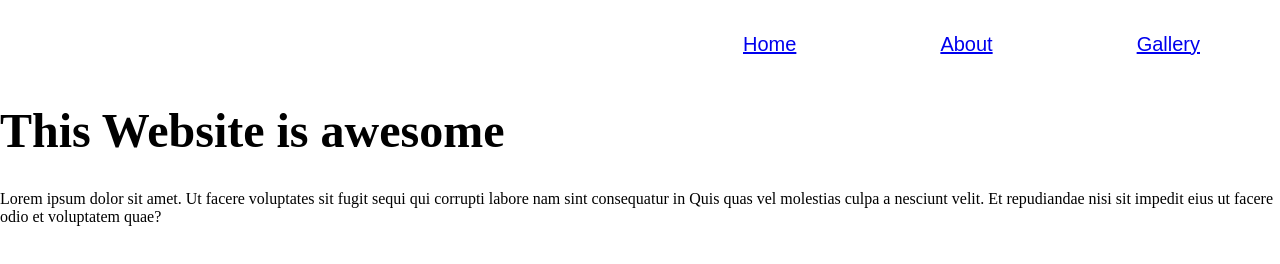
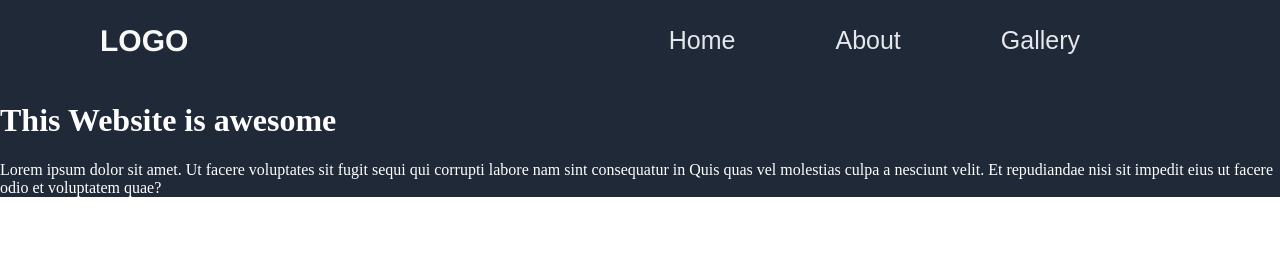
Before and after one commit to markrogie12/Landing-Page-Practice, a plain HTML site: page index.html in a window 1280 px wide. Drawn offline with Linux system fonts and the light colour scheme.

Commit message:
following odins given template

```diff
--- a/index.html
+++ b/index.html
@@ -7,9 +7,10 @@
     <title>Document</title>
 </head>
 <body>
+     <div class="container">
       <header class="navbar">
           <div class="logo">
-            <img src="">
+              <a>LOGO</a>
           </div>
           <ul class="nav-list">
               <li class="nav-item"><a href="#">Home</a></li>
@@ -24,6 +25,7 @@
               Lorem ipsum dolor sit amet. Ut facere voluptates sit fugit sequi qui corrupti labore nam sint consequatur in Quis quas vel molestias culpa a nesciunt velit. Et repudiandae nisi sit impedit eius ut facere odio et voluptatem quae?
           </p>
       </div>
+  </div>
 
 </body>
 </html>
--- a/style.css
+++ b/style.css
@@ -1,28 +1,44 @@
+
 body {
     padding: 0;
     margin: 0;
+
 }
+
+.container {
+    background-color: #1f2937;
+    color: white;
+
+}
+
+
+
 .navbar {
-    padding: 5px 0;
+    display: flex;
+    align-items: center;
+    justify-content: space-between;
+    padding: 10px 100px;
 }
 .logo {
-    display: block;
+    font-size: 30px;
+    font-weight: bold;
+    font-family: Helvetica;
+    color: #f9faf8;
 }
+.nav-list {
+    display: flex;
+    list-style: none;
+}
+.nav-list li {
+    margin-right: 100px;
+}
+.nav-list li a {
+    font-family: Arial, Helvetica, sans-serif;
+    font-size: 25px;
+    color: #e5e7eb;
+    text-decoration: none;
+}
+.nav-list li a:hover {
 
-.nav-list {
-    margin: 0;
-    padding: 10px;
-    text-align: end;
+
 }
-.nav-item {
-    display: inline;
-    margin: 50px;
-    padding: 20px;
-    font-family: Arial, Helvetica, sans-serif;
-    font-size: 20px;
-}
-h1 {
-    font-size: 48px;
-    font-weight: bolder;
-    color: black;
-}
```
Lines whose indentation alone changed are shown as unchanged.
